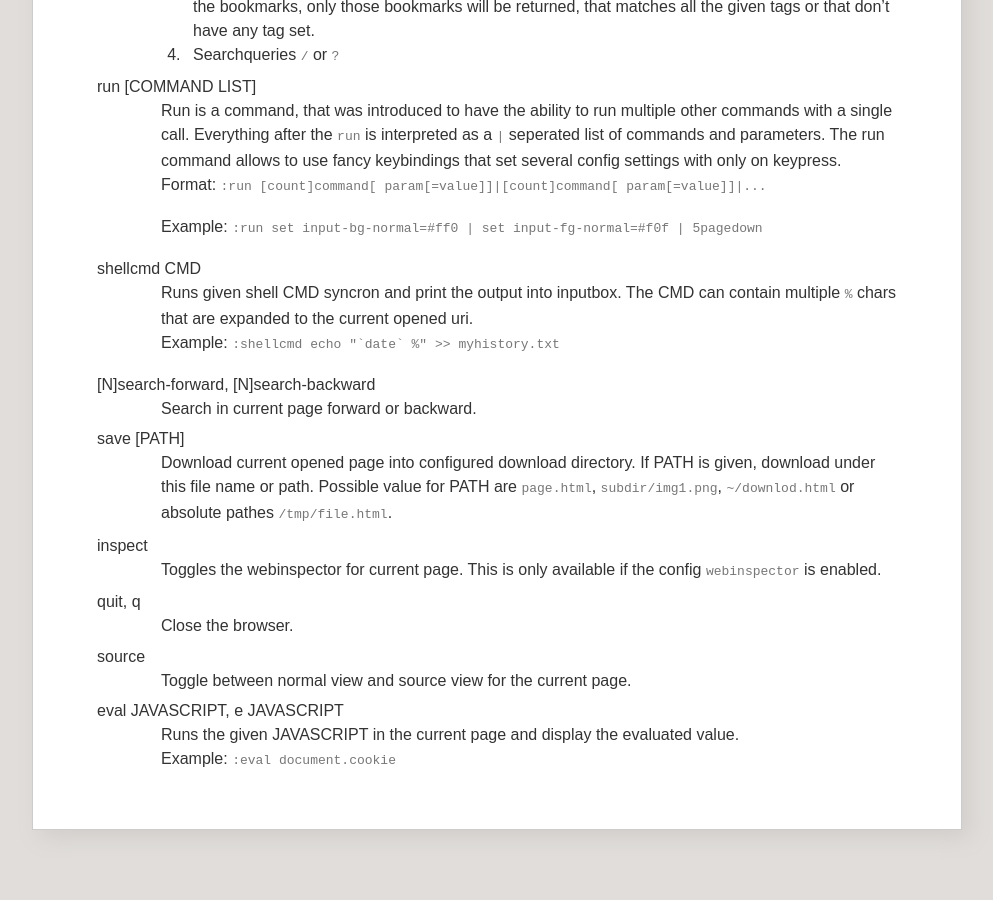
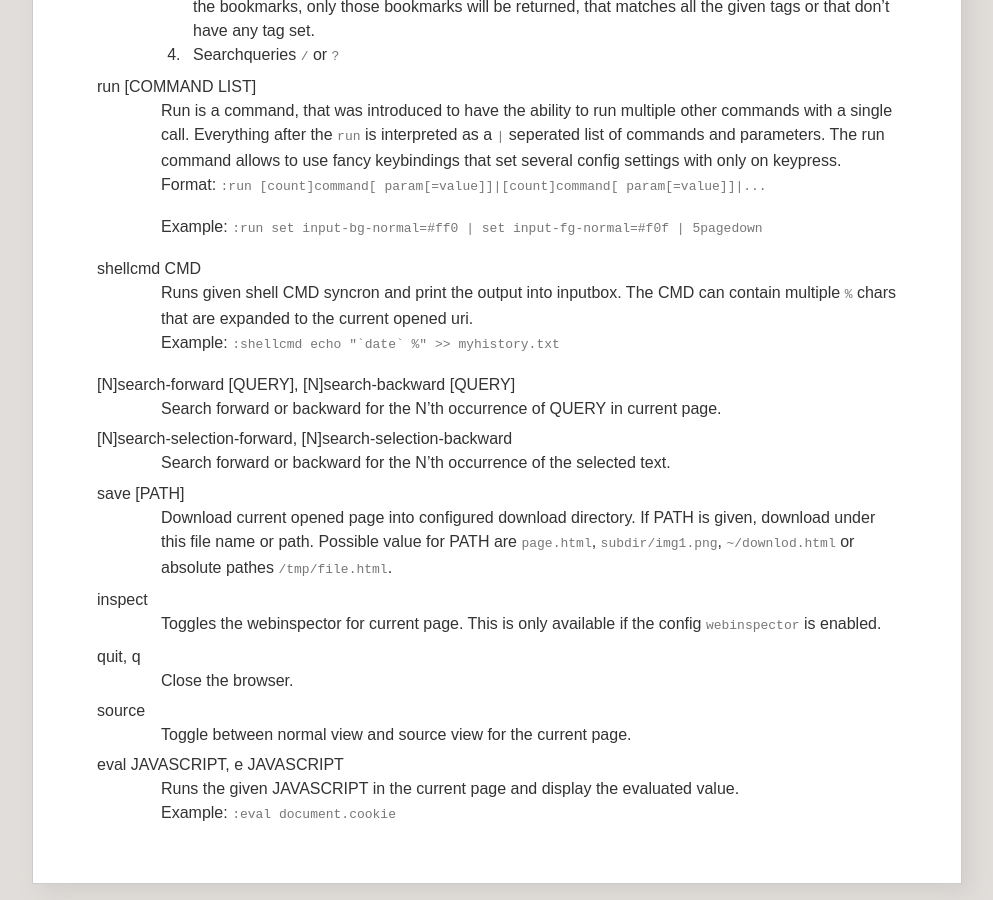
Before and after one commit to fanglingsu/vimb, a Jekyll site: the page built from commands.md, in a window 1280 px wide and 900 px high, scrolled down 5247 px. Shown: the whole window, without its empty margins (143-1136 px from the left). Built offline with Jekyll 4.4.1, drawn with Linux system fonts in a browser that asks for light colours; before the commit the page ends 6093 px from its top, so only the background shows below that.

Commit message:
Added new search-selection-* commands and keybindings.

```diff
--- a/commands.md
+++ b/commands.md
@@ -292,8 +292,11 @@ shellcmd CMD
 
   Example: ``:shellcmd echo "`date` %" >> myhistory.txt``
 
-[N]search-forward, [N]search-backward
-: Search in current page forward or backward.
+[N]search-forward [QUERY], [N]search-backward [QUERY]
+: Search forward or backward for the N'th occurrence of QUERY in current page.
+
+[N]search-selection-forward, [N]search-selection-backward
+: Search forward or backward for the N'th occurrence of the selected text.
 
 save [PATH]
 : Download current opened page into configured download directory. If PATH is
```
Also changed, not shown: keybindings.md (+6 -0 lines).
